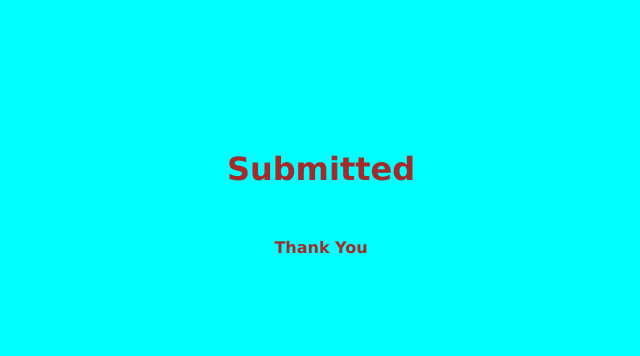
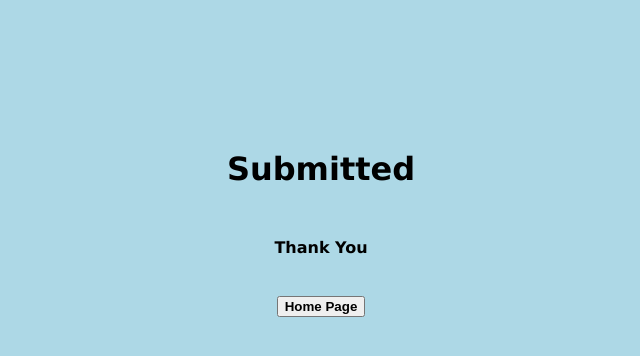
Before and after one commit to shaileshchauhan01/letsdoit, a plain HTML site: page websites/assignment29oct/submit.html in a window 1280 px wide. Shown: the whole page, without its empty margins (319-959 px from the left). Drawn offline with Linux system fonts and the light colour scheme.

Commit message:
assgn29oct

```diff
--- a/websites/assignment29oct/css/signin.css
+++ b/websites/assignment29oct/css/signin.css
@@ -5,8 +5,8 @@ form{
 }
 
 body{
-    background-color: aqua;
-    color: brown;
+    background-color: lightblue;
+    color: black;
 }
 
 .signinform{
@@ -24,7 +24,7 @@ body{
 .signinform button{
    font-weight: bold;
    border-radius: 0%;
-   color: brown;
+   color: black;
    outline-style: auto;
 }
 
--- a/websites/assignment29oct/css/signup.css
+++ b/websites/assignment29oct/css/signup.css
@@ -5,8 +5,8 @@ form{
 }
 
 body{
-    background-color: aqua;
-    color: brown;
+    background-color: lightblue;
+    color: black;
 }
 
 .signupform{
@@ -24,7 +24,7 @@ body{
 .signupform button{
    font-weight: bold;
    border-radius: 0%;
-   color: brown;
+   color: black;
    outline-style: auto;
 }
 
--- a/websites/assignment29oct/css/style.css
+++ b/websites/assignment29oct/css/style.css
@@ -5,8 +5,8 @@
 }
 
 body{
-    background-color: aqua;
-    color: brown;
+    background-color: lightblue;
+    color: black;
 }
 
 .resistrationform{
@@ -41,7 +41,7 @@ body{
 .resistrationform button{
     font-size: 18px;
     font-weight: bold;
-    color: brown;
+    color: black;
     margin: 10px 0px;
     padding: 5px 8px;
     border: 0ch;
--- a/websites/assignment29oct/css/submit.css
+++ b/websites/assignment29oct/css/submit.css
@@ -1,9 +1,10 @@
 body{
-    background-color: aqua;
+    background-color: lightblue;
+    text-align: center;
 }
 
 h1{
-    color: brown;
+    color: black;
     font-weight: bold;
     font-family: 'Lucida Sans', 'Lucida Sans Regular', 'Lucida Grande', 'Lucida Sans Unicode', Geneva, Verdana, sans-serif;
     text-align: center;
@@ -11,9 +12,19 @@ h1{
 }
 
 h4{
-    color: brown;
+    color: black;
     font-weight: bold;
     font-family: 'Lucida Sans', 'Lucida Sans Regular', 'Lucida Grande', 'Lucida Sans Unicode', Geneva, Verdana, sans-serif;
     text-align: center;
     margin-top:50px ;
 }
+
+button{
+    color: black;
+    font-weight: bold;
+}
+
+.submitform button:hover{
+    color: blue;
+
+}
--- a/websites/assignment29oct/submit.html
+++ b/websites/assignment29oct/submit.html
@@ -8,7 +8,12 @@
     <link rel="stylesheet" href="css/submit.css">
 </head>
 <body>
+    <div class="submitform">
+        <form>
     <h1>Submitted</h1>
-    <h4>Thank You</h4>
+    <h4>Thank You</h4><br>
+    <a href="index.html"><button type="button">Home Page</button></a>
+</form>
+</div>
 </body>
 </html>
```
Also changed, not shown: websites/assignment29oct/signin.html (+1 -0 lines), websites/assignment29oct/signup.html (+1 -0 lines).
